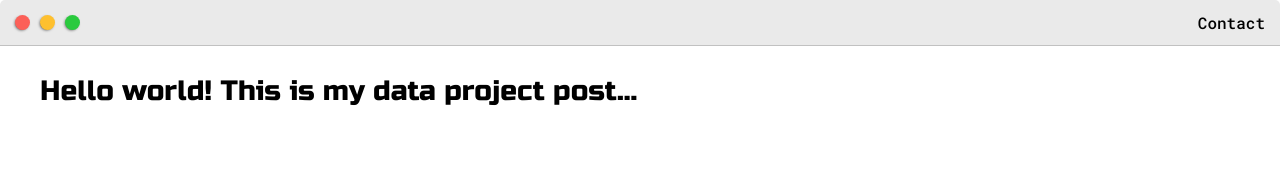
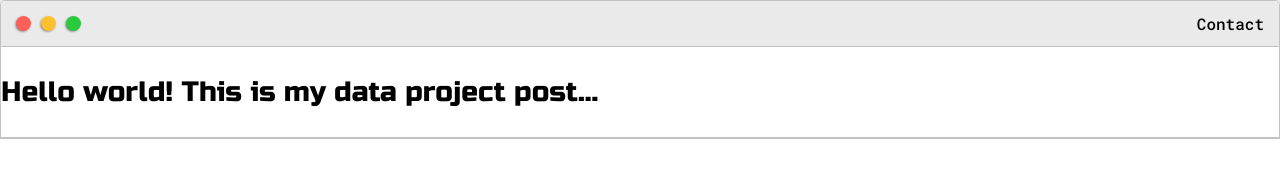
Before and after one commit to Foriwaa/mywebsite, a plain HTML site: page post.html in a window 1280 px wide. Drawn offline with Linux system fonts and the light colour scheme.

Commit message:
change text, styling and green color palette

```diff
--- a/default.css
+++ b/default.css
@@ -113,6 +113,49 @@ nav ul li a:hover{
 
 }
 
+#theme-options-wrapper{
+	display: flex;
+	justify-content:right;
+}
+
+.theme-dot{
+	height: 20px;
+	width: 20px;
+	background-color: black;
+	border-radius: 50%;
+
+	margin: 5px;
+	border:2px solid var(--themeDotBorder);
+
+	-webkit-box-shadow: -1px 1px 3px -1px rgba(0,0,0,0.75);
+	-moz-box-shadow: -1px 1px 3px -1px rgba(0,0,0,0.75);
+	box-shadow: -1px 1px 3px -1px rgba(0,0,0,0.75);
+
+	cursor: pointer;
+}
+
+
+.theme-dot:hover{
+	border-width: 5px;
+}
+
+
+#light-mode{
+	background-color: #fff;
+}
+
+#blue-mode{
+	background-color: #192734;
+}
+
+#green-mode{
+	background-color: #173c36
+}
+
+#purple-mode{
+	background-color: #7E4C74;
+}
+
 .intro-wrapper{
 	background-color: var(--secondaryColor);
 	border:1px solid var(--borderColor);
@@ -204,51 +247,6 @@ nav ul li a:hover{
 	border:2px solid var(--borderColor);
 }
 
-
-#theme-options-wrapper{
-	display: flex;
-	justify-content:right;
-}
-
-.theme-dot{
-	height: 20px;
-	width: 20px;
-	background-color: black;
-	border-radius: 50%;
-
-	margin: 5px;
-	border:2px solid var(--themeDotBorder);
-
-	-webkit-box-shadow: -1px 1px 3px -1px rgba(0,0,0,0.75);
-	-moz-box-shadow: -1px 1px 3px -1px rgba(0,0,0,0.75);
-	box-shadow: -1px 1px 3px -1px rgba(0,0,0,0.75);
-
-	cursor: pointer;
-}
-
-
-.theme-dot:hover{
-	border-width: 5px;
-}
-
-
-#light-mode{
-	background-color: #fff;
-}
-
-#blue-mode{
-	background-color: #192734;
-}
-
-#green-mode{
-	background-color: #78866b;
-}
-
-#purple-mode{
-	background-color: #7E4C74;
-}
-
-
 .right-column{
 	grid-area: right-column;
 	display: grid;
@@ -279,7 +277,7 @@ nav ul li a:hover{
 	width:7px;
 	height: 7px;
 	border-radius: 50%;
-	border:1.5px solid #17a2b8;
+	border:1.5px solid var(--buttonColor);
 	background-color: #fff;
 	position: absolute;
 }
@@ -328,6 +326,18 @@ nav ul li a:hover{
 	padding-bottom: 50px;
 }
 
+.postpage-wrapper{
+	background-color: var(--secondaryColor);
+	border:1px solid var(--borderColor);
+	border-radius:5px 5px 0 0;
+
+	display: grid;
+	grid-template-columns: 1fr;
+	grid-template-areas:
+		'nav-wrapper'
+		'post-column'
+}
+
 .post{
 	border:1px solid var(--borderColor);
 	-webkit-box-shadow: -2px 7px 21px -9px rgba(0,0,0,0.75);
@@ -365,7 +375,7 @@ nav ul li a:hover{
 	border: 1px solid var(--borderColor);
 	padding: 15px;
 	border-radius: 5px;
-	background-color: var(--mainColor);
+	background-color: var(--secondaryColor);
 	margin-bottom: 10px;
 
 }
@@ -384,7 +394,7 @@ nav ul li a:hover{
 	width: 100%;
 	padding-top: 10px;
 	padding-bottom:10px;
-	background-color: var(--secondaryColor);
+	background-color: var(--mainColor);
 	border-radius: 5px;
 	border:1px solid var(--borderColor);
 	font-size: 14px;
--- a/green.css
+++ b/green.css
@@ -1,19 +1,19 @@
 :root{
-	--mainColor:#606B56;
-	--secondaryColor:#515a48;
+	--mainColor:  #1e453e;
+	--secondaryColor:#2c4c3b;
 
 	--borderColor:#161914;
 
-	--mainText:#fff;
-	--secondaryText:#eeeeee;
+	--mainText:#d8c8a9;
+	--secondaryText:#f2eadb;
 
 	--themeDotBorder:#FFF;
 
-	--previewBg:rgb(81, 90, 72, 0.8);
-	--previewShadow:#2a2f25;
+	--previewBg:rgb(69,91,85,0.8);
+	--previewShadow:#182c25;
 
 
-	--buttonColor:#669966;
+	--buttonColor: #36764c;
 
 
 }
--- a/post.html
+++ b/post.html
@@ -7,9 +7,13 @@
     <link href="https://fonts.googleapis.com/css2?family=Russo+One&display=swap" rel="stylesheet">
     <link href="https://fonts.googleapis.com/css2?family=Roboto+Mono:wght@500&family=Russo+One&display=swap" rel="stylesheet">
     <link rel="stylesheet" type="text/css" href="default.css">
+    <link id="theme-style" rel="stylesheet" type="text/css" href="">
     <title>Document</title>
 </head>
 <body>
+    <section class="s1">
+        <div class="main-container"></div>
+            <div class="postpage-wrapper">
             <div class="nav-wrapper">
 
                 <a href="index.html">
@@ -25,8 +29,13 @@
 
                 </ul>
             </div>
-   <div class="main-container">
+            <div class="post-column">
                 <h3>Hello world! This is my data project post...</h3>
             </div>
+
+            </div>
+        </div>
+    </section>
+    <script type="text/javascript" src="script.js"></script>
 </body>
 </html>
--- a/purple.css
+++ b/purple.css
@@ -1,6 +1,6 @@
 :root{
-	--mainColor:#46344E;
-	--secondaryColor:#382a3f;
+	--mainColor:  #382a3f ;
+	--secondaryColor:#46344E;
 
 	--borderColor:#1d1520;
 
```
Also changed, not shown: index.html (+2 -1 lines), 2 other files. Lines whose indentation alone changed are shown as unchanged.
